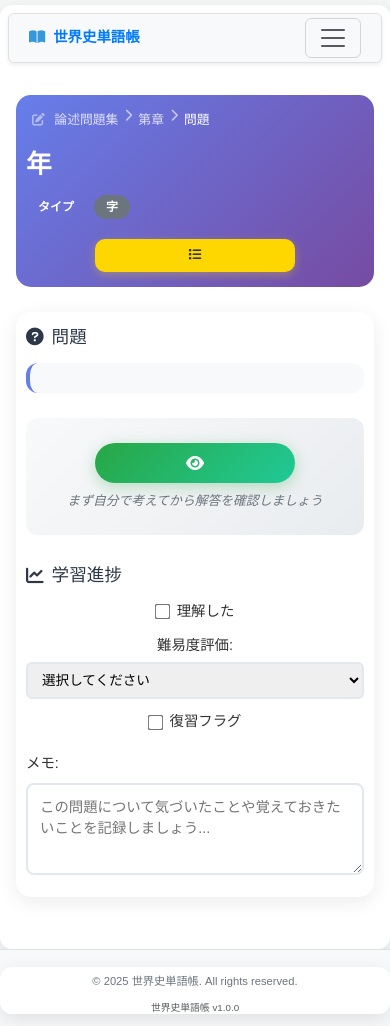
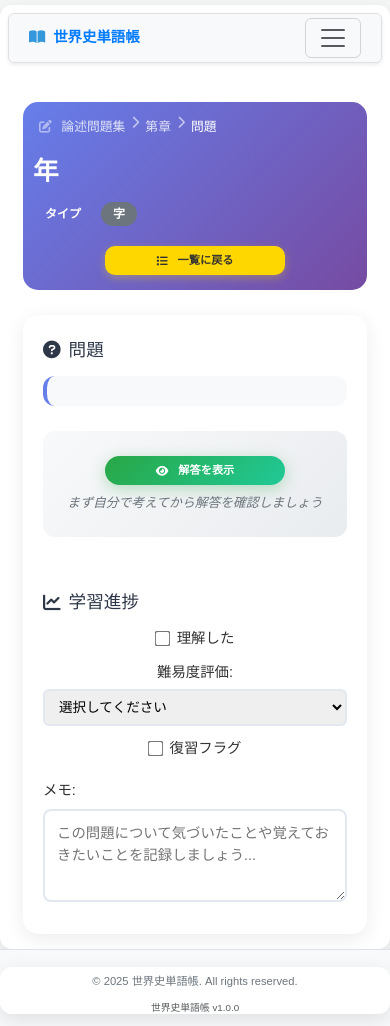
Before and after one commit to Boni8WH/SSWordbook, a Flask app: template templates/essay_problem.html in a window 390 px wide. Run offline with Flask 3, Linux system fonts and the light colour scheme; the template is opened without the code that fills it, so the values that code supplies are empty.

Commit message:
Add files via upload

```diff
--- a/templates/essay_problem.html
+++ b/templates/essay_problem.html
@@ -389,6 +389,182 @@
         color: #e2e8f0;
     }
 }
+
+/* =======================================
+   論述問題画面のレイアウト修正
+   ======================================= */
+
+/* 1. 模範解答の表示位置修正 - 大画面対応 */
+.essay-problem-container {
+    max-width: 900px;
+    margin: 0 auto;
+    padding: 15px;
+}
+
+.problem-content {
+    background: white;
+    border-radius: 15px;
+    padding: 25px 20px;
+    box-shadow: 0 5px 20px rgba(0,0,0,0.08);
+    display: flex;
+    flex-direction: column; /* 縦並びで順序を保持 */
+}
+
+/* 問題セクション */
+.question-section {
+    order: 1; /* 最初に表示 */
+    margin-bottom: 25px;
+}
+
+/* 解答表示ボタンセクション */
+.answer-toggle-section {
+    order: 2; /* 問題の次に表示 */
+    text-align: center;
+    padding: 25px 15px;
+    background: linear-gradient(135deg, #f8f9fa 0%, #e9ecef 100%);
+    border-radius: 12px;
+    margin-bottom: 25px;
+}
+
+/* 模範解答セクション */
+.answer-section {
+    order: 3; /* ボタンの次に表示 */
+    margin-bottom: 30px;
+    width: 100%; /* 全幅使用 */
+    position: static !important; /* 固定位置を解除 */
+}
+
+/* 学習進捗セクション */
+.progress-section {
+    order: 4; /* 最後に表示 */
+}
+
+/* 模範解答コンテンツの位置調整 */
+.answer-content {
+    position: static !important; /* 固定位置を完全に解除 */
+    float: none !important;
+    width: 100% !important;
+    max-width: none !important;
+    left: auto !important;
+    right: auto !important;
+    top: auto !important;
+    bottom: auto !important;
+    margin: 0 !important;
+    transform: none !important;
+}
+
+/* 2. スマホでのボタンテキスト表示修正 */
+@media (max-width: 767px) {
+    /* ナビゲーションボタンのテキストを常に表示 */
+    .nav-text {
+        display: inline !important; /* 強制的に表示 */
+    }
+
+    .btn-text {
+        display: inline !important; /* 強制的に表示 */
+    }
+
+    /* ボタンのサイズ調整 */
+    .btn {
+        padding: 8px 12px !important;
+        font-size: 0.8rem !important;
+        white-space: nowrap; /* テキストの改行を防ぐ */
+        min-width: auto !important;
+    }
+
+    /* ナビゲーションエリアの調整 */
+    .problem-navigation {
+        display: flex;
+        flex-wrap: wrap;
+        gap: 8px;
+        justify-content: center;
+        align-items: center;
+    }
+
+    /* ボタンアイコンとテキストの間隔調整 */
+    .btn i {
+        margin-right: 4px !important;
+    }
+
+    /* 戻るボタンの特別対応 */
+    .btn-back-to-list {
+        flex: 1 1 auto;
+        max-width: 200px;
+        text-align: center;
+    }
+
+    /* 前後ボタンの調整 */
+    .btn-nav {
+        flex: 0 1 auto;
+        min-width: 80px;
+    }
+}
+
+/* 3. 極小画面（480px以下）での対応 */
+@media (max-width: 480px) {
+    /* テキストを小さくしてでも表示 */
+    .nav-text,
+    .btn-text {
+        display: inline !important;
+        font-size: 0.7rem !important;
+    }
+
+    .btn {
+        padding: 6px 8px !important;
+        font-size: 0.7rem !important;
+    }
+
+    /* ナビゲーションを縦並びに */
+    .problem-navigation {
+        flex-direction: column;
+        gap: 6px;
+    }
+
+    .btn {
+        width: 100%;
+        max-width: 180px;
+        justify-content: center;
+    }
+}
+
+/* 4. 追加の安全対策 - 模範解答の位置固定防止 */
+.answer-content,
+.answer-content * {
+    position: static !important;
+    float: none !important;
+}
+
+/* 模範解答セクション全体の位置確保 */
+.answer-section {
+    clear: both;
+    display: block;
+    width: 100%;
+}
+
+/* 5. レスポンシブ対応の強化 */
+@media (min-width: 768px) {
+    /* 大画面では模範解答を問題文の下に確実に配置 */
+    .answer-section {
+        margin-top: 20px;
+        margin-bottom: 30px;
+    }
+
+    .answer-content {
+        margin-top: 0 !important;
+    }
+}
+
+/* 6. ダークモード対応の維持 */
+@media (prefers-color-scheme: dark) {
+    .answer-toggle-section {
+        background: linear-gradient(135deg, #4a5568 0%, #2d3748 100%);
+    }
+
+    .btn-show-answer,
+    .btn-hide-answer {
+        box-shadow: 0 4px 15px rgba(0, 0, 0, 0.3);
+    }
+}
 </style>
 {% endblock %}
 
```
